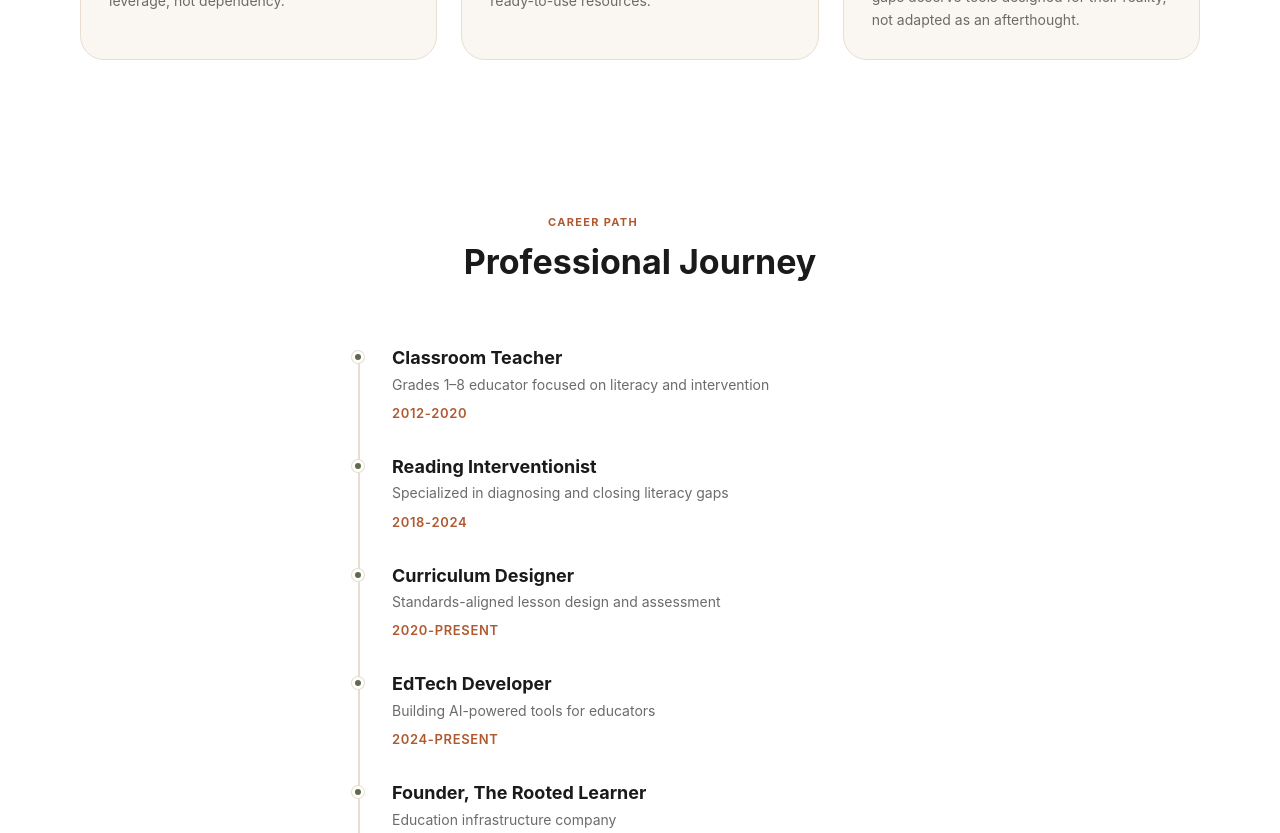
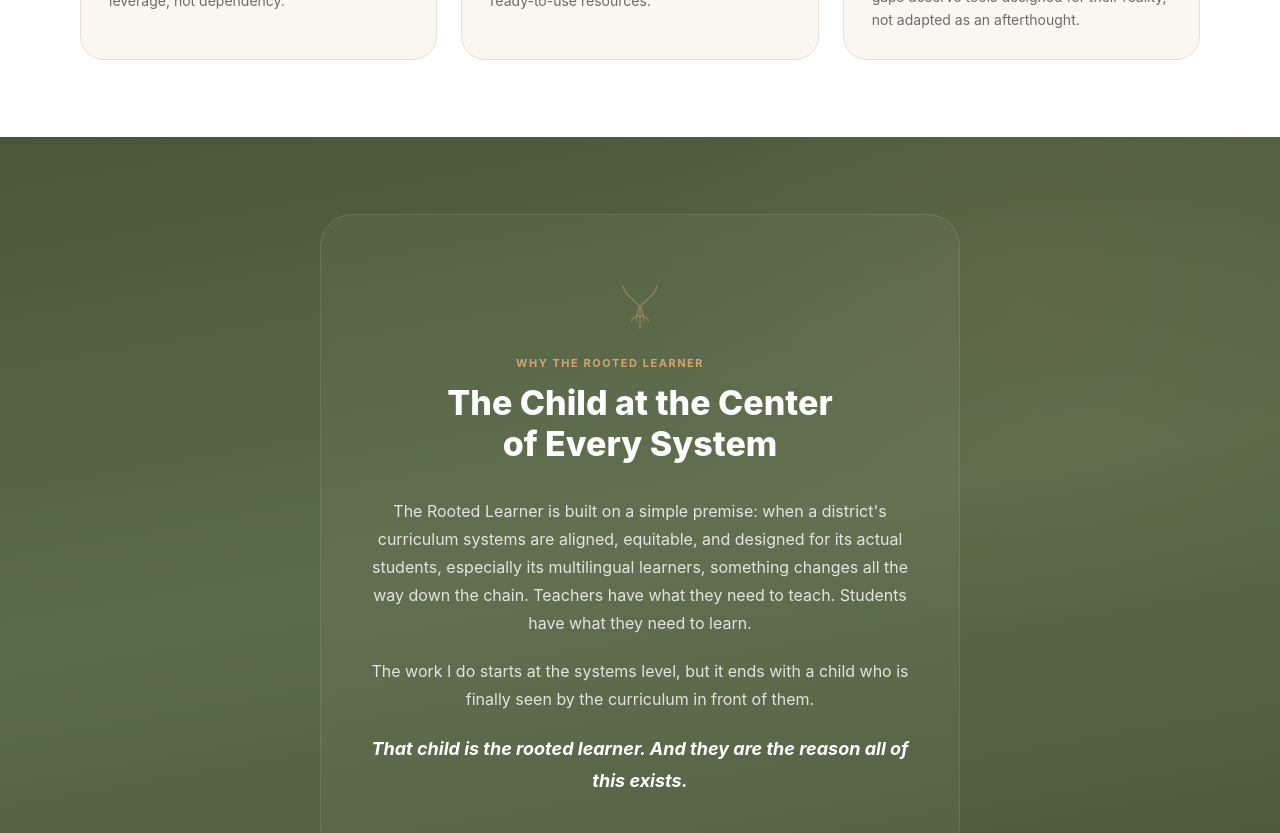
Before and after one commit to mpokodner/rooted-in-learning, a Next.js app: page /about in a window 1280 px wide. Shown: the part 1860-2693 px from the top of the page. Built offline with nearby package versions, Linux system fonts and the light colour scheme; no server answers; a small style sheet from the web is missing.

Commit message:
added short branding content tohomepage and about apge

```diff
--- a/src/app/(main)/about/about.css
+++ b/src/app/(main)/about/about.css
@@ -388,6 +388,116 @@
   font-size: var(--text-sm, 0.875rem);
   color: var(--text-muted, #6B6B6B);
   line-height: var(--leading-relaxed, 1.65);
+}
+
+
+/* ═══════════════════════════════════
+   WHY THE ROOTED LEARNER
+   ═══════════════════════════════════ */
+
+.about-brand {
+  background: linear-gradient(
+    170deg,
+    var(--earth-dark, #4a5638) 0%,
+    var(--earth, #5C6B4A) 50%,
+    var(--earth-dark, #4a5638) 100%
+  );
+  position: relative;
+  overflow: hidden;
+}
+
+.about-brand::before {
+  content: "";
+  position: absolute;
+  inset: 0;
+  background:
+    radial-gradient(
+      ellipse 50% 70% at 80% 20%,
+      rgba(213, 163, 114, 0.07) 0%,
+      transparent 60%
+    );
+  pointer-events: none;
+}
+
+.about-brand-inner {
+  position: relative;
+  max-width: 40rem;
+  margin-inline: auto;
+  text-align: center;
+  padding: clamp(2.5rem, 6vw, 4rem) clamp(1.5rem, 4vw, 3rem);
+  border: 1px solid rgba(255, 255, 255, 0.1);
+  border-radius: var(--radius-2xl, 2rem);
+  background: rgba(255, 255, 255, 0.04);
+}
+
+.about-brand-accent {
+  width: clamp(2.5rem, 5vw, 3.5rem);
+  height: clamp(2.5rem, 5vw, 3.5rem);
+  margin-inline: auto;
+  margin-bottom: 1.25rem;
+  color: var(--terracotta-light, #D5A372);
+  opacity: 0.45;
+}
+
+.about-brand-accent svg {
+  width: 100%;
+  height: 100%;
+}
+
+.about-brand-label {
+  font-size: 0.6875rem;
+  font-weight: 700;
+  text-transform: uppercase;
+  letter-spacing: 0.14em;
+  color: var(--terracotta-light, #D5A372);
+  margin-bottom: 0.75rem;
+}
+
+.about-brand-heading {
+  font-family: var(--font-heading);
+  font-size: var(--text-3xl, clamp(1.625rem, 1.4rem + 1.2vw, 2.125rem));
+  font-weight: 800;
+  line-height: 1.2;
+  color: var(--white, #FFFFFF);
+  margin-bottom: clamp(1.5rem, 3vw, 2rem);
+}
+
+.about-brand-body {
+  text-align: left;
+}
+
+.about-brand-body p {
+  font-size: var(--text-base, 1rem);
+  line-height: 1.75;
+  color: rgba(255, 255, 255, 0.82);
+  margin-bottom: 1.25rem;
+}
+
+.about-brand-body p:last-child {
+  margin-bottom: 0;
+}
+
+.about-brand-anchor {
+  font-family: var(--font-heading);
+  font-weight: 700;
+  font-style: italic;
+  font-size: var(--text-lg, 1.125rem) !important;
+  color: var(--white, #FFFFFF) !important;
+  text-align: center;
+  margin-top: 0.5rem;
+}
+
+@media (max-width: 479px) {
+  .about-brand-inner {
+    padding: 2rem 1.25rem;
+    border-radius: var(--radius-xl, 1.5rem);
+  }
+}
+
+@media (min-width: 768px) {
+  .about-brand-body {
+    text-align: center;
+  }
 }
 
 
--- a/src/app/(main)/about/page.tsx
+++ b/src/app/(main)/about/page.tsx
@@ -341,6 +341,41 @@ export default function AboutPage() {
         </div>
       </section>
 
+      {/* ─── Why The Rooted Learner ─── */}
+      <section className="about-brand section" aria-labelledby="brand-heading">
+        <div className="container">
+          <div className="about-brand-inner">
+            <div className="about-brand-accent" aria-hidden="true">
+              <svg viewBox="0 0 64 64" fill="none">
+                <path d="M32 56V32M32 32c-6-8-16-12-20-24M32 32c6-8 16-12 20-24M32 32c-3 4-4 10-4 16M32 32c3 4 4 10 4 16M22 48c2-4 6-6 10-6M42 48c-2-4-6-6-10-6" stroke="currentColor" strokeWidth="1.5" strokeLinecap="round"/>
+              </svg>
+            </div>
+            <p className="about-brand-label">Why The Rooted Learner</p>
+            <h2 id="brand-heading" className="about-brand-heading">
+              The Child at the Center of Every System
+            </h2>
+            <div className="about-brand-body">
+              <p>
+                The Rooted Learner is built on a simple premise: when a
+                district&apos;s curriculum systems are aligned, equitable, and
+                designed for its actual students, especially its multilingual
+                learners, something changes all the way down the chain. Teachers
+                have what they need to teach. Students have what they need to
+                learn.
+              </p>
+              <p>
+                The work I do starts at the systems level, but it ends with a
+                child who is finally seen by the curriculum in front of them.
+              </p>
+              <p className="about-brand-anchor">
+                That child is the rooted learner. And they are the reason all of
+                this exists.
+              </p>
+            </div>
+          </div>
+        </div>
+      </section>
+
       {/* ─── Career Timeline ─── */}
       <section className="about-timeline section" aria-labelledby="timeline-heading">
         <div className="container">
--- a/src/app/(main)/page.tsx
+++ b/src/app/(main)/page.tsx
@@ -314,6 +314,27 @@ export default async function Home() {
       </section>
 
       {/* ═══════════════════════════════════════════
+          SECTION 6b — QUOTE BLURB
+      ═══════════════════════════════════════════ */}
+      <section className="quote-blurb-section" aria-label="The premise behind The Rooted Learner">
+        <div className="container">
+          <div className="quote-blurb-inner">
+            <svg className="quote-blurb-mark" viewBox="0 0 48 48" fill="none" aria-hidden="true">
+              <path d="M14 24c-4 0-7-3-7-7s3-7 7-7c1 0 2 .2 3 .5C14 13 12 16 12 20c0 2 1 4 2 4zm20 0c-4 0-7-3-7-7s3-7 7-7c1 0 2 .2 3 .5C34 13 32 16 32 20c0 2 1 4 2 4z" fill="currentColor"/>
+            </svg>
+            <blockquote className="quote-blurb-text">
+              <p>
+                The decisions made in curriculum meetings determine what&apos;s
+                possible in classrooms. And what&apos;s possible in classrooms
+                determines what&apos;s possible for students, especially the ones
+                your current system wasn&apos;t built for.
+              </p>
+            </blockquote>
+          </div>
+        </div>
+      </section>
+
+      {/* ═══════════════════════════════════════════
           SECTION 7 — CREDIBILITY
       ═══════════════════════════════════════════ */}
       <section className="credibility-section" aria-labelledby="credibility-heading">
```
Also changed, not shown: src/app/(main)/home.css (+76 -0 lines).
